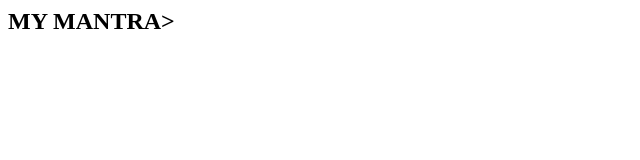
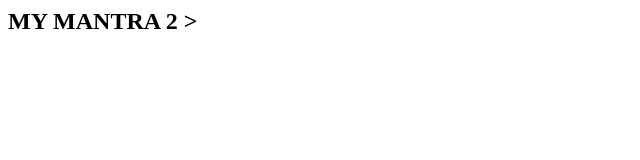
Before and after one commit to chyda/myproject, a plain HTML site: page pesnja.html in a window 1280 px wide. Shown: the full height of the page, 0-640 px from the left. Drawn offline with Linux system fonts and the light colour scheme.

Commit message:
branch commit

```diff
--- a/pesnja.html
+++ b/pesnja.html
@@ -3,6 +3,6 @@
 <title>second file</title>
 </HEAD>
 <BODY>
-<h2>MY MANTRA></h2>
+<h2>MY MANTRA 2 ></h2>
 </BODY>
 </HTML>
```
